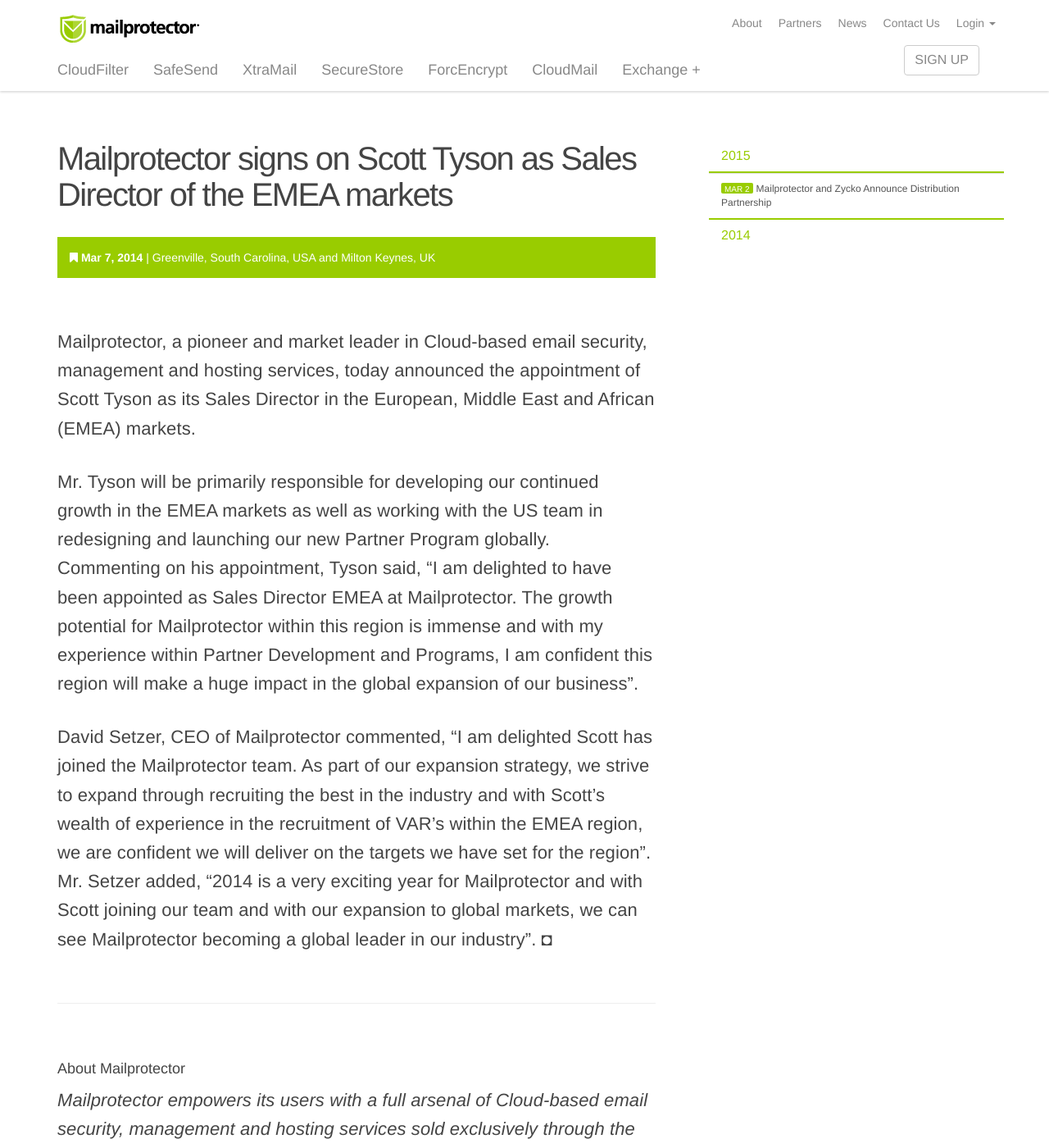
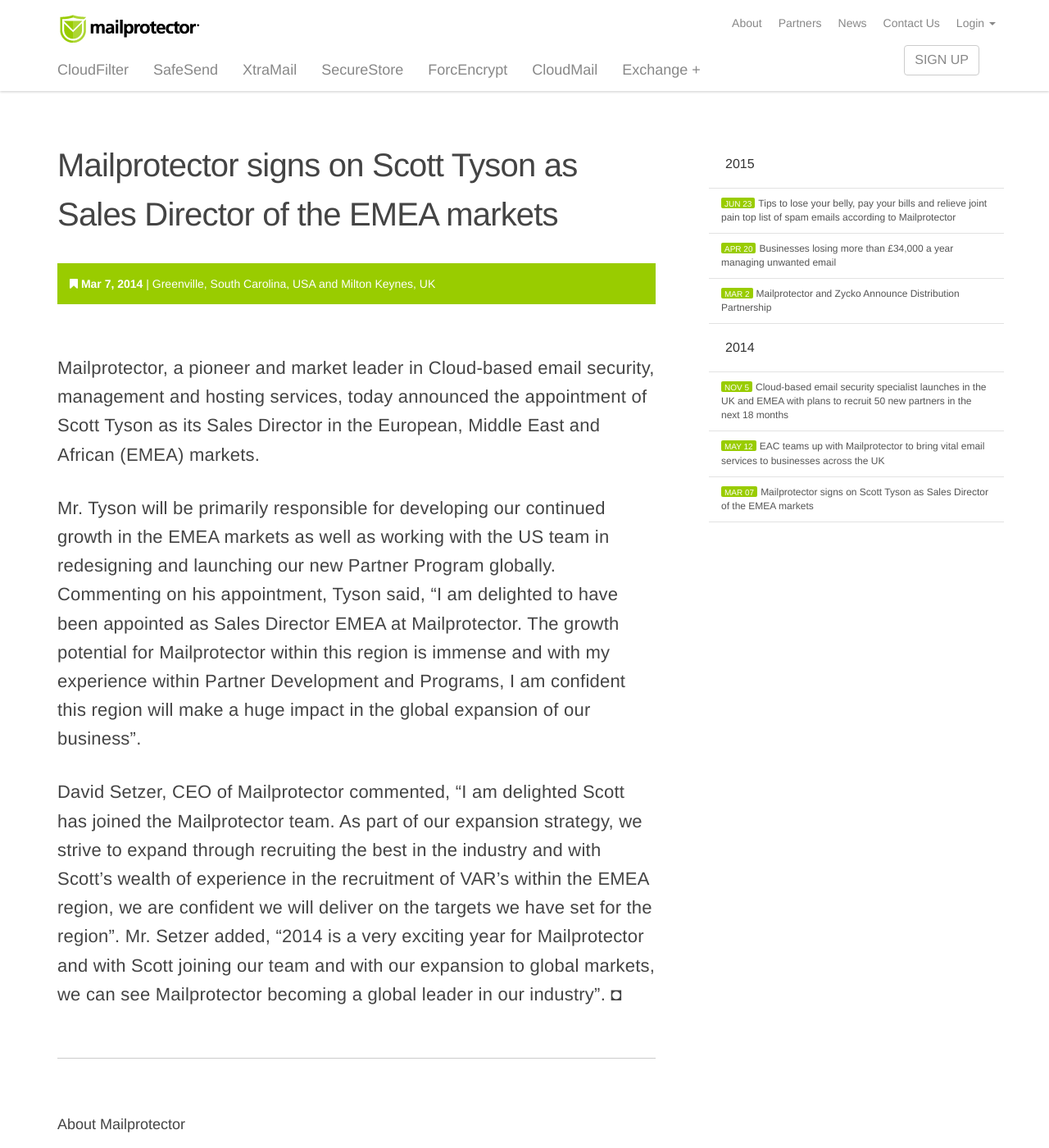
Before and after one commit to virtualconnect/mailprotector.com, a Jekyll site: the page built from _posts/2014-03-07-scott-tyson-mailprotector.markdown, in a window 1280 px wide and 1400 px high. Shown: the whole window at 82% size. Built offline with Jekyll 4.4.1, drawn with Linux system fonts in a browser that asks for light colours; nearby versions of some CDN libraries; some web fonts are replaced.

Commit message:
Added two new PR posts - Removed side nav toggling

```diff
--- a/_includes/sidenav.html
+++ b/_includes/sidenav.html
@@ -1,18 +1,20 @@
 <div class="container">
     <div class="row">
         <div class="col-sm-12 col-md-4 pull-right">
-            <div class="panel-group" id="accordion">
+            <div class="panel-group">
 
 				<div class="panel panel-default">
                     <div class="panel-heading">
                         <h4 class="panel-title">
-                            <a data-toggle="collapse" data-parent="#accordion" href="#collapseOne">2015</a>
+                           2015
                         </h4>
                     </div>
-                    <div id="collapseOne" class="panel-collapse collapse in">
+                    <div>
                         <div class="panel-body">
                             <div class="list-group" id="sidebar">
-						        <a href="/news/2015/03/02/mailprotector-zycko-partnership/index.html" class="list-group-item"><span class="date">Mar 2</span>Mailprotector and Zycko Announce Distribution Partnership</a>
+						        <a href="/news/2015/06/23/top-spam-list/index.html" class="list-group-item"><span class="date">Jun 23</span>Tips to lose your belly, pay your bills and relieve joint pain top list of spam emails according to Mailprotector</a>
+								<a href="/news/2015/04/020/spam-filter-roi/index.html" class="list-group-item"><span class="date">Apr 20</span>Businesses losing more than £34,000 a year managing unwanted email</a>
+								<a href="/news/2015/03/02/mailprotector-zycko-partnership/index.html" class="list-group-item"><span class="date">Mar 2</span>Mailprotector and Zycko Announce Distribution Partnership</a>
 
 
 						    </div>
@@ -23,10 +25,10 @@
 				<div class="panel panel-default">
                     <div class="panel-heading">
                         <h4 class="panel-title">
-                            <a data-toggle="collapse" data-parent="#accordion" href="#collapseTwo">2014</a>
+                            2014
                         </h4>
                     </div>
-                    <div id="collapseTwo" class="panel-collapse collapse">
+                    <div>
                         <div class="panel-body">
                             <div class="list-group" id="sidebar">
 						        <a href="/news/2014/11/05/mailprotector-lands-in-uk/index.html" class="list-group-item"><span class="date">Nov 5</span>Cloud-based email security specialist launches in the UK and EMEA with plans to recruit 50 new partners in the next 18 months</a>
--- /dev/null
+++ b/_posts/2015-06-23-top-spam-list.markdown
@@ -0,0 +1,40 @@
+---
+layout: news
+title:  "Tips to lose your belly, pay your bills and relieve joint pain top list of spam emails according to Mailprotector"
+body_class: post
+date:   2015-06-23 12:00:00
+categories: news
+location: "Greenville, South Carolina, USA"
+---
+
+Tips on how to reduce your belly, cope with big bills and buy low cost ink cartridges are the most popular subject lines for spam emails.  This is according to filtering statistics analyzed over one week by cloud-based email security, management and hosting specialist, Mailprotector.
+
+According to the company's secure email filtering engines, which scan messages for offensive, harmful or policy violating content, the number one spam subject is the simple one-word 'Hi!' closley followed by 'Hello!'. The rather worrying 'These 4 things happen right before a heart attack' comes in at number three. The list, however, includes a variety of topics from 'Tips to a tiny belly' to 'Why you have joint pain' to lure people into clicking on a link or opening an attachment and potentially infecting their systems with malware.
+
+Mailprotector revealed last month that small and medium sized businesses could be losing as much as £34,000 a year each from unwanted email, including spam. This figure included time spent by employees opening, reading and deleting spam emails, as well as support costs, but not the downtime and costs related to affected networks and systems.
+
+"I think it suprises us that spam is still such big business and still has such an impact on our daily working – and personal – lives,'' according to Scott Tyson, Sales Director EMEA, Mailprotector. ''Many companies have email filtering or spam solutions that help capture the majority of it, but for those that don't, it's annoying, frustrating and can be downright offensive if the spam is of a sexual or harmful nature."
+
+The top spam list was compiled in May 2015 from global customers using Mailprotector's email filtering services. The top 10 list is revealed below:
+
+***
+
+##Top 10 Spam Subjects
+1. Hi!
+2. Hello!
+3. These 4 Things Happen Right Before A Heart Attack
+4. How Safe is Your Area??? Find Sex Offenders Near You
+5. Why You Have Joint Pain
+6. Locks in Freshness
+7. Big Bills and No Way to pay them?
+8. Glasses Sale -- Sign Up For 50% Off Your First Pair!
+9. 1 Tip To A Tiny Belly
+10. Low Cost Ink Cartridges
+
+***
+
+####About Mailprotector
+*Mailprotector empowers its users with a portfolio of cloud-based email security, management and hosting services sold exclusively through the channel to businesses, government and non-profits around the world. Products include inbound and outbound email filtering, email continuity, email archiving and business-class hosted email solutions, including enhanced MS Exchange.  More information is available from:  [www.mailprotector.com][mp-homepage]*
+
+
+[mp-homepage]: http://www.mailprotector.com
--- a/css/global.css
+++ b/css/global.css
@@ -1186,12 +1186,22 @@ div.zd_satisfaction_bad {
 	text-decoration: none;
 }
 .post hr {
-	margin: 60px 0 0;
-	padding: 0 0 60px;
+	display: block;
+	height: 1px;
+	border: 0;
+	border-top: 1px solid #ccc;
+	margin: 60px 0 0 0;
+	padding: 0 30px 60px 30px;
 }
 .post-content p {
-	letter-spacing: 0.01rem;
-	font-style: normal;
+	letter-spacing: 0.01em;
+	font-weight: normal;
+	font-size: 22px;
+	line-height: 1.6;
+}
+.post-content ol li {
+	letter-spacing: 0.01em;
+	font-weight: normal;
 	font-size: 22px;
 	line-height: 1.6;
 }
@@ -1205,7 +1215,15 @@ div.zd_satisfaction_bad {
 	border: 0px;
 	border-radius: 0px;
 	border-top: 1px solid #E2E2E2;
+	border-bottom: 1px solid #E2E2E2;
 	font-size:12px;
+}
+.post .product-main h2 {
+	letter-spacing: -0.02em;
+	line-height: 150%
+}
+.post .panel-title {
+	padding: 20px;
 }
 .panel-group a span.date {
 	background: #99CC00;
--- a/news/index.html
+++ b/news/index.html
@@ -28,6 +28,12 @@ body_class: news
 
 	                    <div>
 	                        <div class="panel-body">
+								<div class="row">
+	                                <a href="/news/2015/06/23/top-spam-list/index.html" target="_blank" class="col-xs-12 col-sm-6 col-sm-offset-3"><div class="date col-sm-12">Mar 2</div>Tips to lose your belly, pay your bills and relieve joint pain top list of spam emails according to Mailprotector</a>
+	                            </div>
+								<div class="row">
+	                                <a href="/news/2015/04/020/spam-filter-roi/index.html" target="_blank" class="col-xs-12 col-sm-6 col-sm-offset-3"><div class="date col-sm-12">Apr 20</div>Businesses losing more than £34,000 a year managing unwanted email</a>
+	                            </div>
 								<div class="row">
 	                                <a href="/news/2015/03/02/mailprotector-zycko-partnership/index.html" target="_blank" class="col-xs-12 col-sm-6 col-sm-offset-3"><div class="date col-sm-12">Mar 2</div>Mailprotector and Zycko Announce Distribution Partnership</a>
 	                            </div>
```
Also changed, not shown: _posts/2015-04-20-spam-filter-roi.markdown (added, +38 -0 lines).
